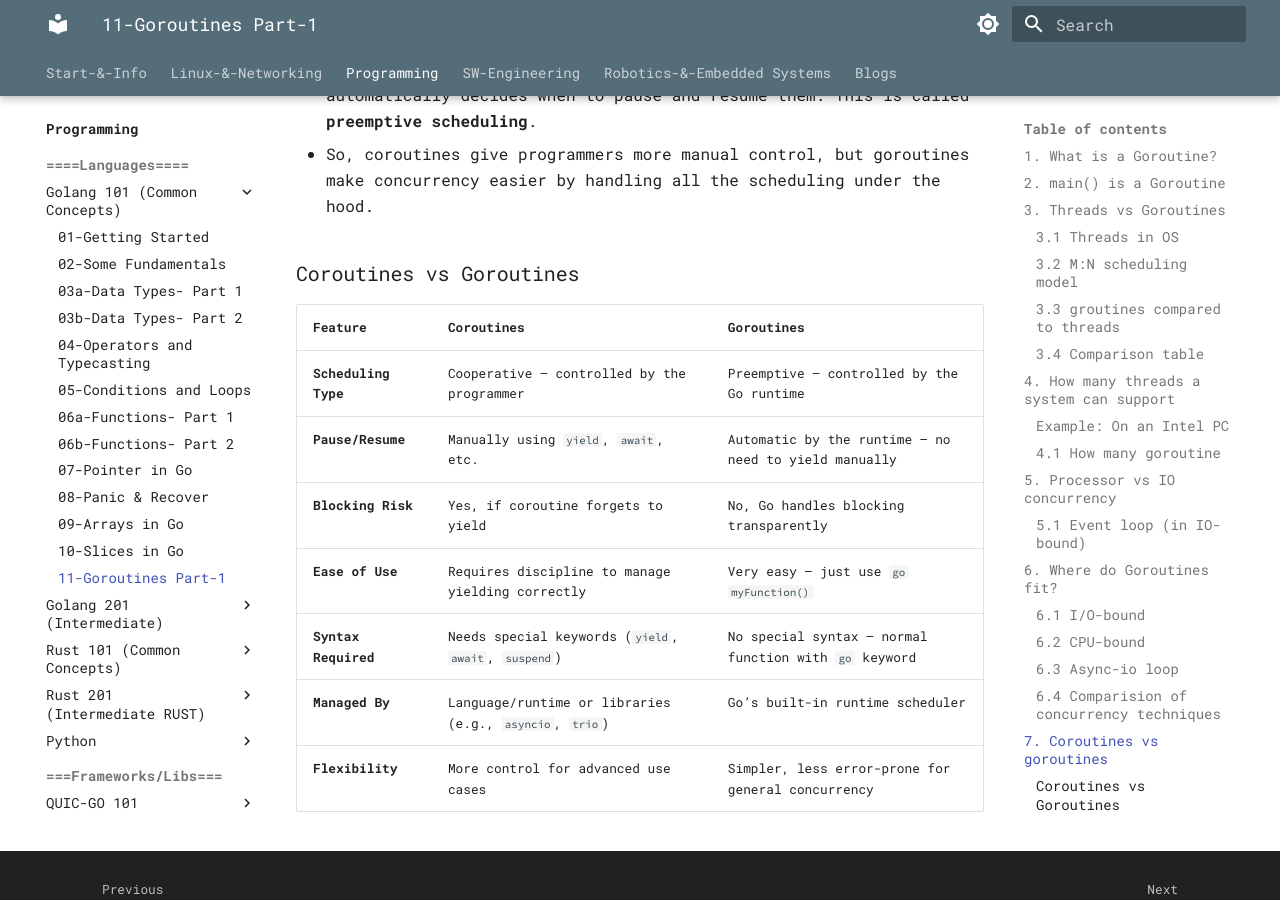
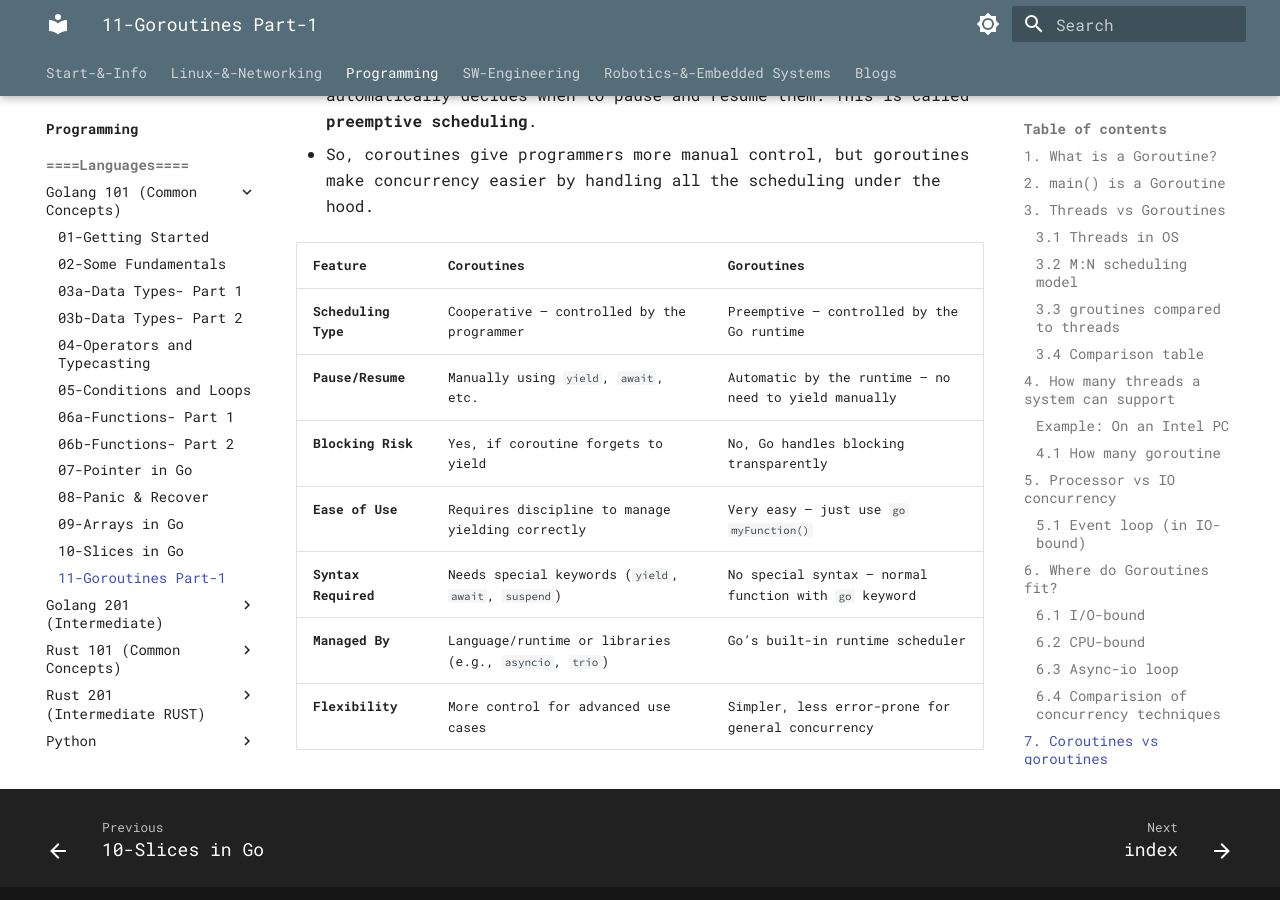
Before and after one commit to alohamujeeb/alohamujeeb.github.io, an MkDocs documentation site: the page built from docs/programming/languages/golang101/11-goroutines.md, in a window 1280 px wide and 900 px high, scrolled down 9292 px. Built offline with MkDocs 1.6.1 and Material for MkDocs 9.7.7, drawn with Linux system fonts in a browser that asks for light colours.

Commit message:
minor adjustments

```diff
--- a/docs/programming/languages/golang101/11-goroutines.md
+++ b/docs/programming/languages/golang101/11-goroutines.md
@@ -291,8 +291,6 @@
 - So, coroutines give programmers more manual control, but goroutines make concurrency easier by handling all the scheduling under the hood.
 
 
-### Coroutines vs Goroutines
-
 | Feature                | **Coroutines**                                          | **Goroutines**                                           |
 |------------------------|---------------------------------------------------------|----------------------------------------------------------|
 | **Scheduling Type**    | Cooperative — controlled by the programmer             | Preemptive — controlled by the Go runtime                |
```
